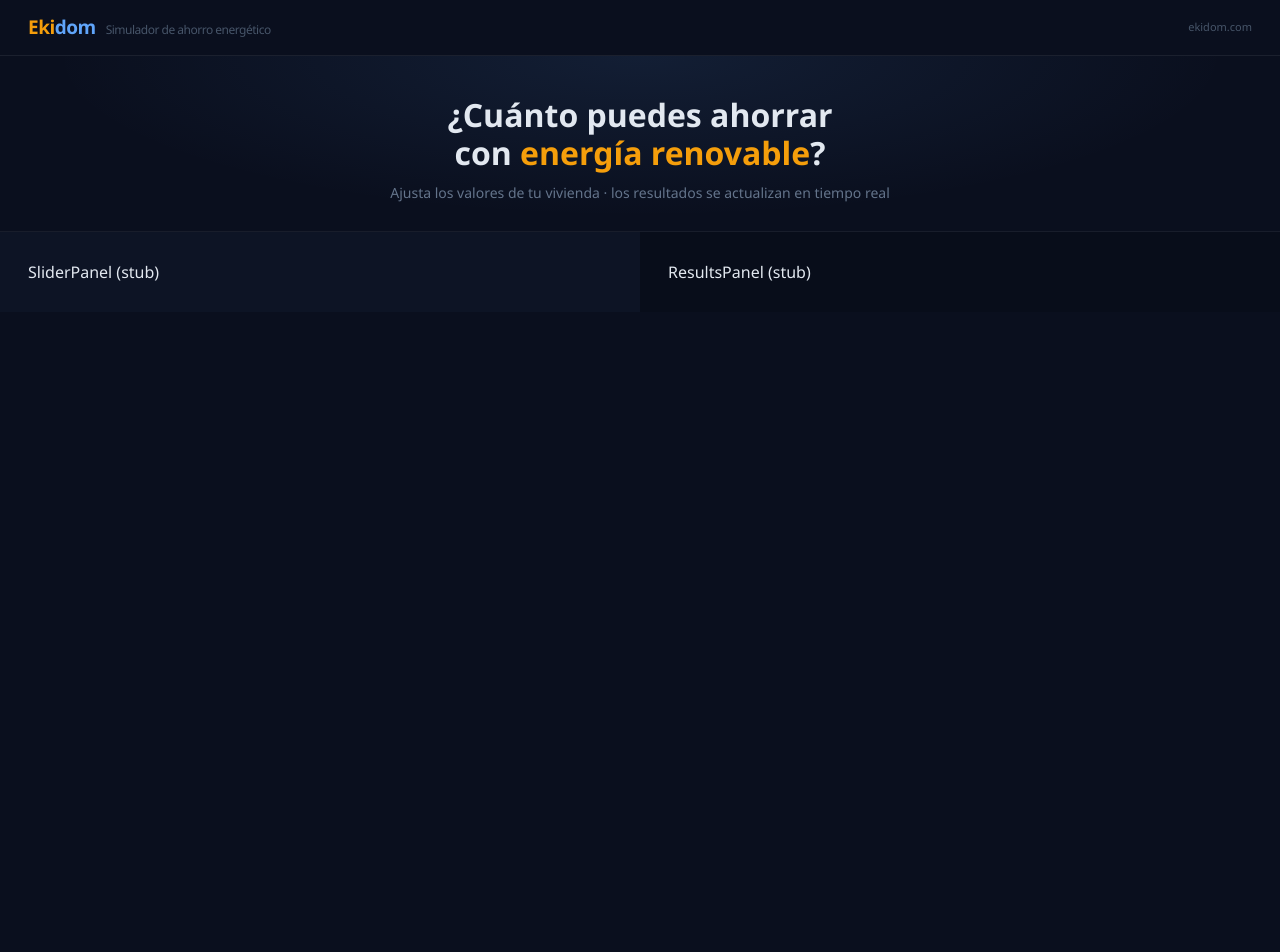
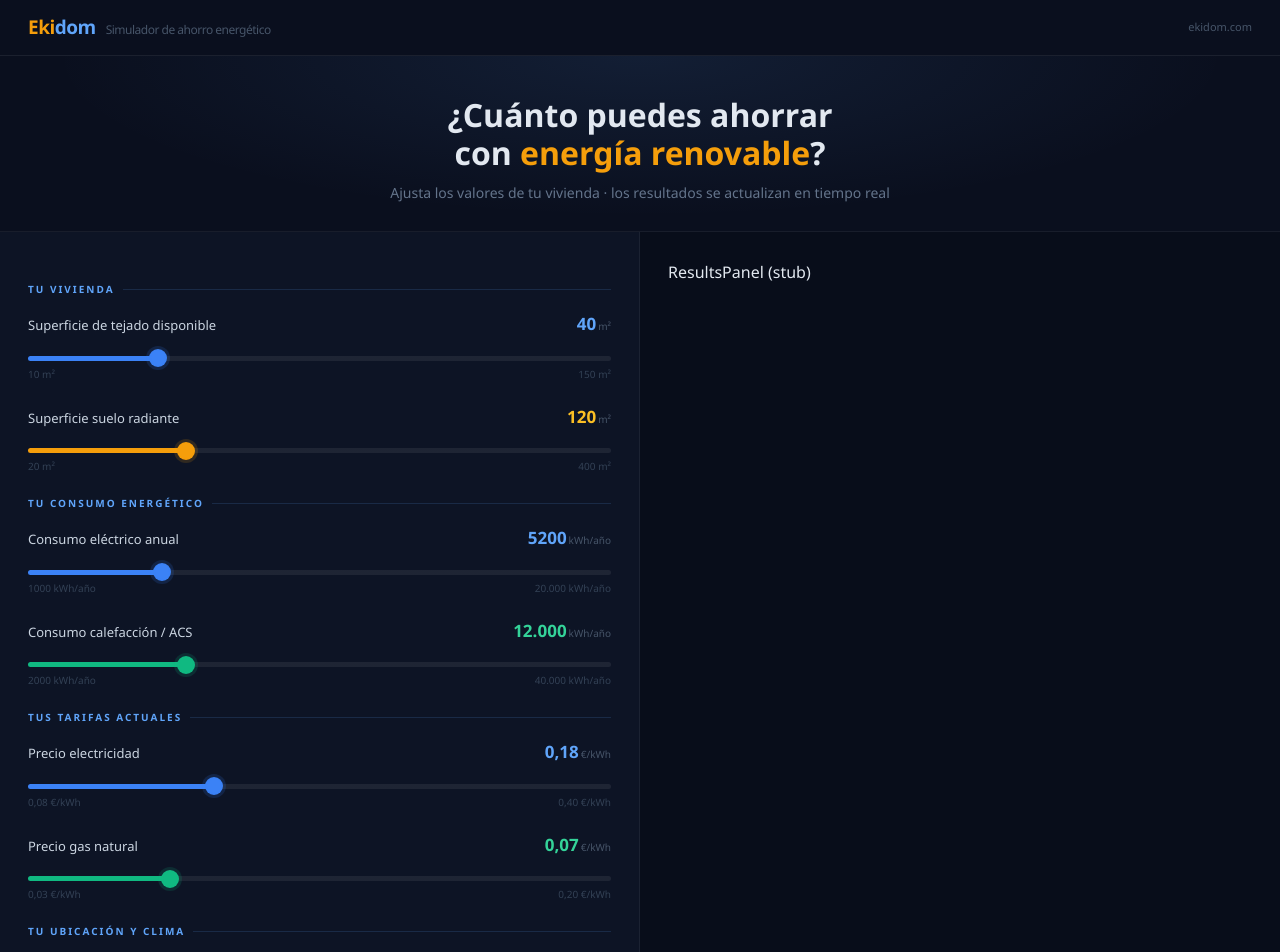
Before and after one commit to egileta/ekidom-simulator, a React (Vite) app: page / in a window 1280 px wide. Shown: the top 952 px of the page. Before the commit the page ends 800 px from the top, so only its background shows below. Built offline with nearby package versions, Linux system fonts and the light colour scheme; no server answers.

Commit message:
feat: full slider panel with all inputs and email capture

```diff
--- /dev/null
+++ b/src/components/EmailCapture.tsx
@@ -0,0 +1,72 @@
+import { useState } from 'react'
+
+interface EmailCaptureProps {
+  onSubmit: (email: string) => Promise<void>
+}
+
+export function EmailCapture({ onSubmit }: EmailCaptureProps) {
+  const [email,   setEmail]   = useState('')
+  const [loading, setLoading] = useState(false)
+  const [sent,    setSent]    = useState(false)
+  const [error,   setError]   = useState('')
+
+  const handleSubmit = async () => {
+    if (!email.includes('@')) { setError('Introduce un email válido'); return }
+    setLoading(true); setError('')
+    try {
+      await onSubmit(email)
+      setSent(true)
+    } catch {
+      setError('Error al enviar. Inténtalo de nuevo.')
+    } finally {
+      setLoading(false)
+    }
+  }
+
+  if (sent) return (
+    <div style={{
+      background: 'rgba(16,185,129,0.08)', border: '1px solid rgba(16,185,129,0.2)',
+      borderRadius: 14, padding: '16px 18px', textAlign: 'center', fontSize: 13, color: '#34d399',
+    }}>
+      📧 Presupuesto enviado a <strong>{email}</strong>
+    </div>
+  )
+
+  return (
+    <div style={{
+      background: 'rgba(245,158,11,0.06)', border: '1px solid rgba(245,158,11,0.15)',
+      borderRadius: 14, padding: 18, marginTop: 28,
+    }}>
+      <div style={{ fontSize: 10, fontWeight: 700, color: '#f59e0b', letterSpacing: '1.5px', textTransform: 'uppercase', marginBottom: 6 }}>
+        📧 Recibe tu presupuesto en PDF
+      </div>
+      <p style={{ fontSize: 12, color: '#64748b', marginBottom: 12 }}>
+        Guardamos tu simulación y te la enviamos detallada. Sin compromiso.
+      </p>
+      <div style={{ display: 'flex', gap: 8, flexWrap: 'wrap' }}>
+        <input
+          type="email" value={email}
+          onChange={e => setEmail(e.target.value)}
+          onKeyDown={e => e.key === 'Enter' && handleSubmit()}
+          placeholder="tu@email.com"
+          style={{
+            flex: 1, minWidth: 150,
+            background: 'rgba(255,255,255,0.05)', border: '1px solid rgba(255,255,255,0.1)',
+            borderRadius: 8, padding: '9px 12px', color: 'white', fontSize: 12, outline: 'none',
+          }}
+        />
+        <button
+          onClick={handleSubmit} disabled={loading}
+          style={{
+            background: '#f59e0b', border: 'none', borderRadius: 8,
+            padding: '9px 14px', color: '#1a0a00', fontWeight: 700, fontSize: 12,
+            cursor: loading ? 'wait' : 'pointer', whiteSpace: 'nowrap',
+          }}
+        >
+          {loading ? 'Enviando…' : 'Enviar →'}
+        </button>
+      </div>
+      {error && <p style={{ marginTop: 6, fontSize: 11, color: '#f87171' }}>{error}</p>}
+    </div>
+  )
+}
--- a/src/components/SliderPanel/index.tsx
+++ b/src/components/SliderPanel/index.tsx
@@ -1,3 +1,93 @@
+import { useSimulatorStore } from '../../store/simulatorStore'
+import { SLIDER_LIMITS } from '../../lib/constants'
+import { SliderGroup } from './SliderGroup'
+import { LocationInput } from './LocationInput'
+import { EmailCapture } from '../EmailCapture'
+import { sendSimulation } from '../../lib/supabase'
+
+const SectionLabel = ({ children }: { children: string }) => (
+  <div style={{
+    fontSize: 10, fontWeight: 700, letterSpacing: '2px', color: '#60a5fa',
+    textTransform: 'uppercase', margin: '22px 0 14px',
+    display: 'flex', alignItems: 'center', gap: 8,
+  }}>
+    {children}
+    <span style={{ flex: 1, height: 1, background: 'rgba(96,165,250,0.15)', display: 'block' }} />
+  </div>
+)
+
 export function SliderPanel() {
-  return <div style={{ padding: 28, background: '#0d1425' }}>SliderPanel (stub)</div>
+  const s       = useSimulatorStore()
+  const L       = SLIDER_LIMITS
+
+  const fmt2  = (v: number) => v.toLocaleString('es-ES', { minimumFractionDigits: 2, maximumFractionDigits: 2 })
+
+  return (
+    <div style={{
+      padding: '28px 28px 32px',
+      background: '#0d1425',
+      borderRight: '1px solid rgba(255,255,255,0.06)',
+      // Mobile: extra bottom padding so content isn't hidden behind fixed panel
+      paddingBottom: 'max(32px, 380px)',
+    }}>
+
+      <SectionLabel>Tu vivienda</SectionLabel>
+
+      <SliderGroup label="Superficie de tejado disponible"
+        value={s.roofArea} {...L.roofArea} unit="m²" color="blue"
+        onChange={v => s.setField('roofArea', v)} />
+
+      <SliderGroup label="Superficie suelo radiante"
+        value={s.floorArea} {...L.floorArea} unit="m²" color="amber"
+        disabled={!s.services.suelo}
+        onChange={v => s.setField('floorArea', v)} />
+
+      <SectionLabel>Tu consumo energético</SectionLabel>
+
+      <SliderGroup label="Consumo eléctrico anual"
+        value={s.electricKwh} {...L.electricKwh} unit="kWh/año" color="blue"
+        onChange={v => s.setField('electricKwh', v)} />
+
+      <SliderGroup label="Consumo calefacción / ACS"
+        value={s.gasKwh} {...L.gasKwh} unit="kWh/año" color="green"
+        disabled={!s.services.aero}
+        onChange={v => s.setField('gasKwh', v)} />
+
+      <SectionLabel>Tus tarifas actuales</SectionLabel>
+
+      <SliderGroup label="Precio electricidad"
+        value={s.electricPrice} {...L.electricPrice} unit="€/kWh" color="blue"
+        formatValue={fmt2}
+        onChange={v => s.setField('electricPrice', v)} />
+
+      <SliderGroup label="Precio gas natural"
+        value={s.gasPrice} {...L.gasPrice} unit="€/kWh" color="green"
+        disabled={!s.services.aero}
+        formatValue={fmt2}
+        onChange={v => s.setField('gasPrice', v)} />
+
+      <SectionLabel>Tu ubicación y clima</SectionLabel>
+
+      <LocationInput />
+
+      <SliderGroup label="Horas de sol pico (HSP)"
+        value={s.climate.hsp} {...L.hsp} unit="h/día" color="blue"
+        disabled={!s.services.solar}
+        formatValue={v => v.toFixed(1)}
+        onChange={v => s.setClimate({ ...s.climate, hsp: v })} />
+
+      <SliderGroup label="Velocidad media del viento"
+        value={s.climate.windSpeed} {...L.windSpeed} unit="m/s" color="gray"
+        formatValue={v => v.toFixed(1)}
+        onChange={v => s.setClimate({ ...s.climate, windSpeed: v })} />
+
+      <SliderGroup label="Temperatura media invierno"
+        value={s.climate.winterTemp} {...L.winterTemp} unit="°C" color="green"
+        disabled={!s.services.aero}
+        formatValue={v => `${v > 0 ? '' : ''}${v.toFixed(0)}`}
+        onChange={v => s.setClimate({ ...s.climate, winterTemp: v })} />
+
+      <EmailCapture onSubmit={email => sendSimulation(email, s)} />
+    </div>
+  )
 }
--- /dev/null
+++ b/src/lib/supabase.ts
@@ -0,0 +1,6 @@
+import type { SimulatorState } from '../store/simulatorStore'
+
+export async function sendSimulation(_email: string, _state: SimulatorState): Promise<void> {
+  // Stub — full implementation in Task 17
+  console.log('sendSimulation stub', _email)
+}
```
